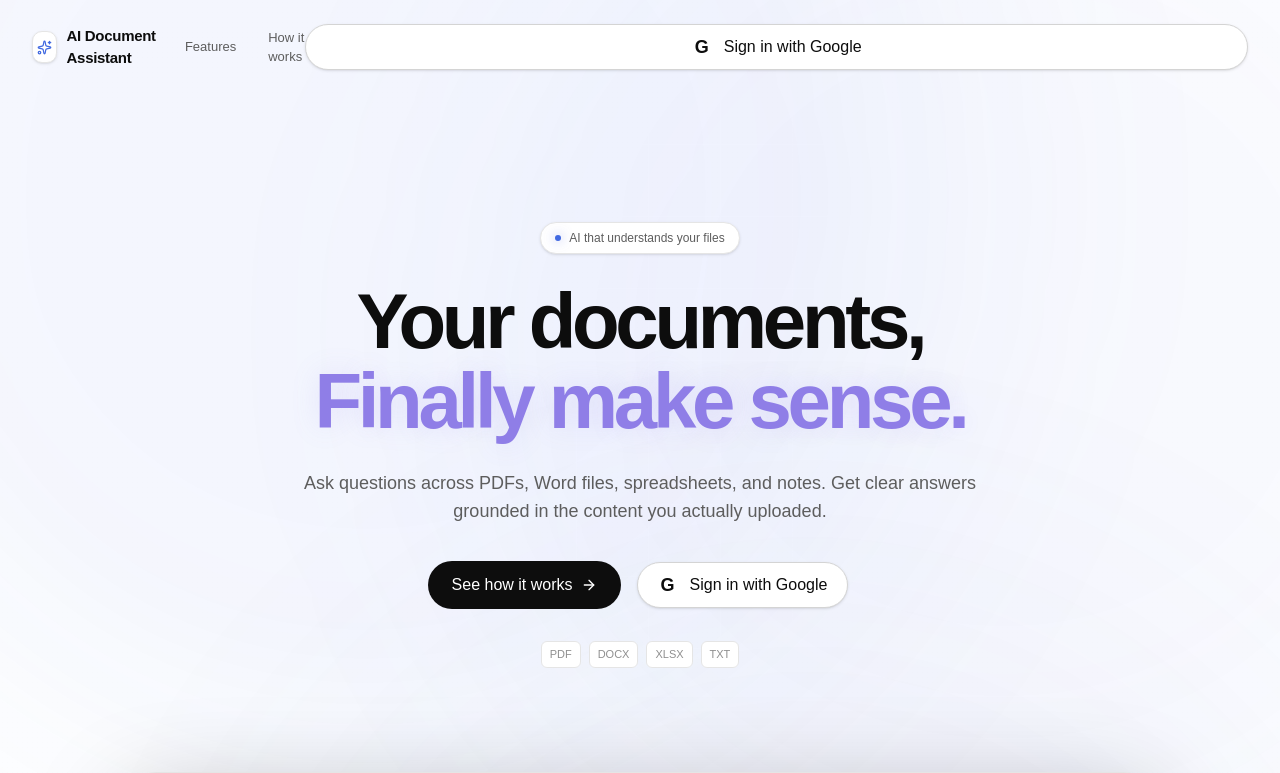
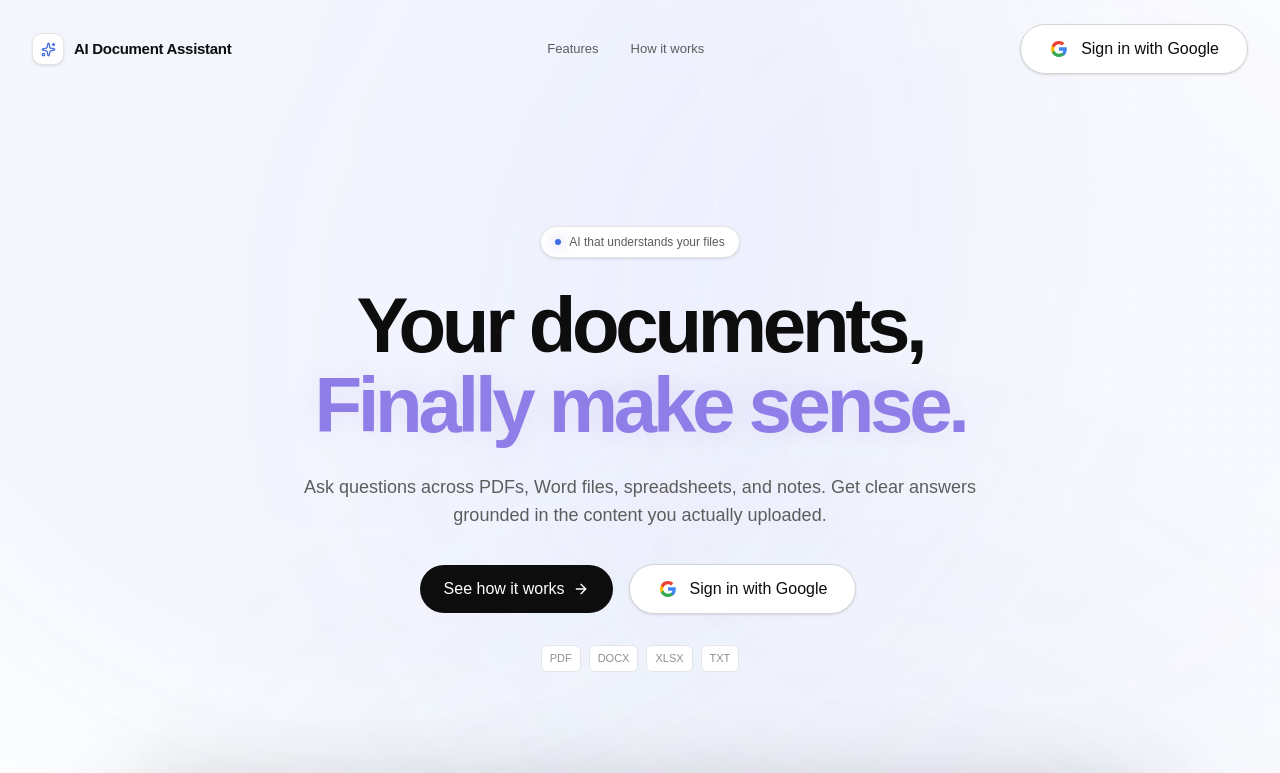
Before and after one commit to HishamFekri/ai-document-assistant, a Next.js app in the folder frontend/: page / in a window 1280 px wide. Shown: the top 773 px of the page. Built offline with nearby package versions, Linux system fonts and the light colour scheme; no server answers.

Commit message:
Remove sparkles from chat UI

```diff
--- a/frontend/src/app/chat/[id]/page.tsx
+++ b/frontend/src/app/chat/[id]/page.tsx
@@ -15,7 +15,6 @@ import {
   ArrowDown,
   Loader2,
   Menu,
-  Sparkles,
 } from "lucide-react";
 
 import ChatSidebar from "@/components/chat/ChatSidebar";
@@ -1304,26 +1303,6 @@ export default function ChatPage({
                     "
                   >
                     <div>
-                      <div
-                        className="
-                          mx-auto
-                          mb-3
-                          flex
-                          h-10
-                          w-10
-                          items-center
-                          justify-center
-                          rounded-xl
-                          bg-red-500/10
-                          text-red-500
-                        "
-                      >
-                        <Sparkles
-                          size={17}
-                        />
-                      </div>
-
-
                       <p
                         className="
                           text-sm
--- a/frontend/src/components/google-login-button.tsx
+++ b/frontend/src/components/google-login-button.tsx
@@ -17,8 +17,7 @@ export default function GoogleLoginButton() {
       onClick={signIn}
       className="
         inline-flex
-        min-h-11
-        w-full
+        min-h-12
         items-center
         justify-center
         gap-3
@@ -26,33 +25,46 @@ export default function GoogleLoginButton() {
         border
         border-neutral-300
         bg-white
-        px-5
-        py-2.5
-        text-sm
+        px-7
+        py-3
+        text-[15px]
         font-medium
         text-neutral-800
         shadow-sm
-        transition
-        hover:bg-neutral-50
-        active:scale-[0.99]
+        transition-all
+        duration-150
+        hover:bg-neutral-100
+        hover:shadow-md
+        active:scale-[0.98]
       "
     >
-      <span
+      <svg
+        width="20"
+        height="20"
+        viewBox="0 0 24 24"
         aria-hidden="true"
-        className="
-          flex
-          h-5
-          w-5
-          items-center
-          justify-center
-          text-lg
-          font-semibold
-        "
       >
-        G
+        <path
+          fill="#4285F4"
+          d="M21.35 12.18c0-.74-.07-1.46-.2-2.14H12v4.05h5.23a4.47 4.47 0 0 1-1.94 2.93v2.43h3.14c1.84-1.69 2.92-4.18 2.92-7.27Z"
+        />
+        <path
+          fill="#34A853"
+          d="M12 21.67c2.63 0 4.83-.87 6.44-2.36l-3.14-2.43c-.87.58-1.98.92-3.3.92-2.53 0-4.67-1.71-5.44-4.01H3.32v2.52A9.72 9.72 0 0 0 12 21.67Z"
+        />
+        <path
+          fill="#FBBC05"
+          d="M6.56 13.79A5.85 5.85 0 0 1 6.25 12c0-.62.11-1.22.31-1.79V7.69H3.32A9.73 9.73 0 0 0 2.33 12c0 1.56.37 3.04.99 4.31l3.24-2.52Z"
+        />
+        <path
+          fill="#EA4335"
+          d="M12 6.2c1.43 0 2.72.49 3.73 1.45l2.79-2.79C16.83 3.29 14.63 2.33 12 2.33A9.72 9.72 0 0 0 3.32 7.69l3.24 2.52C7.33 7.91 9.47 6.2 12 6.2Z"
+        />
+      </svg>
+
+      <span>
+        Sign in with Google
       </span>
-
-      Sign in with Google
     </button>
   );
 }
```
